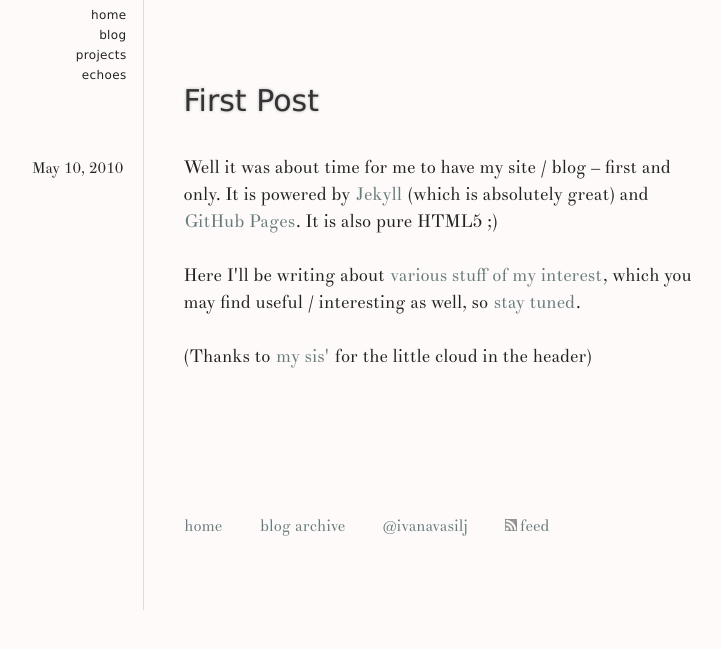
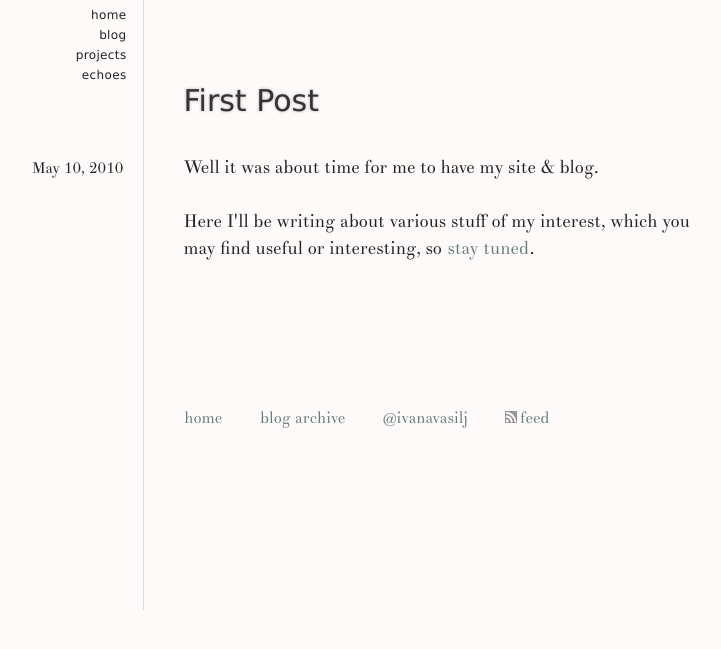
Before and after one commit to ivana/ivana.github.com, a Jekyll site: the page built from _posts/2010-05-10-first-post.html, in a window 1280 px wide. Shown: the top 649 px of the page, without its empty margins (218-939 px from the left). Built offline with Jekyll 4.4.1, drawn with Linux system fonts in a browser that asks for light colours; Markdown is read by kramdown in place of the engine named in the settings.

Commit message:
link to interests no longer exists

```diff
--- a/_posts/2010-05-10-first-post.html
+++ b/_posts/2010-05-10-first-post.html
@@ -2,16 +2,8 @@
 layout: post
 ---
 
+<p>Well it was about time for me to have my site &amp; blog.</p>
 <p>
-  Well it was about time for me to have my site / blog &ndash; first and only.
-  It is powered by <a href="http://wiki.github.com/mojombo/jekyll/">Jekyll</a> (which is absolutely great)
-  and <a href="http://pages.github.com/">GitHub Pages</a>.
-  It is also pure HTML5 ;)
+  Here I'll be writing about various stuff of my interest,
+  which you may find useful or interesting, so <a href="http://feeds.feedburner.com/ivanavasilj">stay tuned</a>.
 </p>
-<p>
-  Here I'll be writing about <a href="/about#interests">various stuff of my interest</a>,
-  which you may find useful / interesting as well, so <a href="http://feeds.feedburner.com/ivanavasilj">stay tuned</a>.
-</p>
-<p>
-  (Thanks to <a href="http://www.facebook.com/tasha212">my sis'</a> for the little cloud in the header)
-</p>
```
